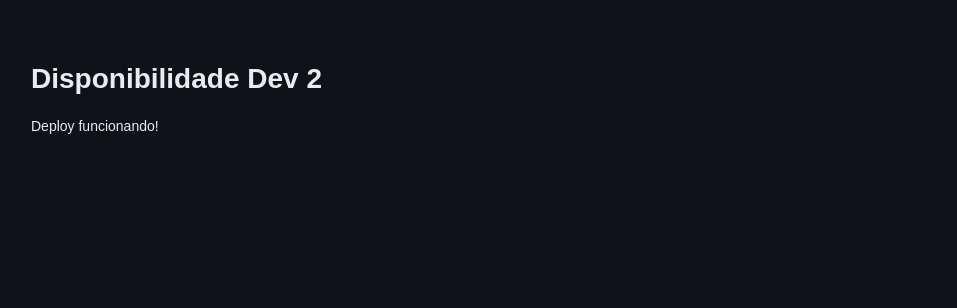
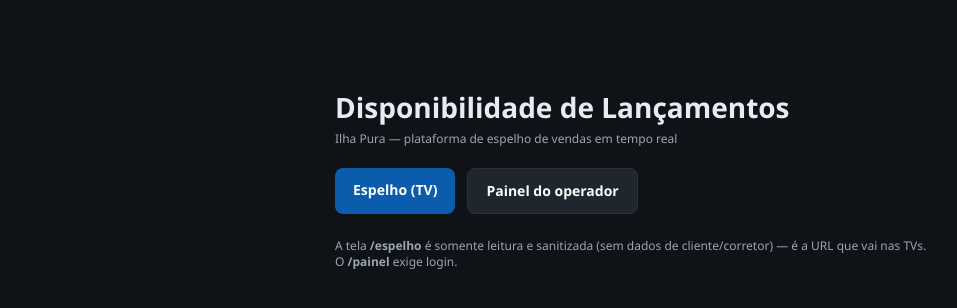
Before and after one commit to Evandson90/disponibilidadev2, a Next.js app: page / in a window 1280 px wide. Shown: the top 308 px of the page, without its empty margins (9-966 px from the left). Built offline with nearby package versions, Linux system fonts and the light colour scheme.

Commit message:
Update page.js

```diff
--- a/app/page.js
+++ b/app/page.js
@@ -1,8 +1,18 @@
-export default function Page() {
+import Link from 'next/link';
+
+export default function Home() {
   return (
-    <main style={{ padding: 40, fontFamily: "sans-serif" }}>
-      <h1>Disponibilidade Dev 2</h1>
-      <p>Deploy funcionando!</p>
-    </main>
+    <div className="home">
+      <h1>Disponibilidade de Lançamentos</h1>
+      <div className="muted">Ilha Pura — plataforma de espelho de vendas em tempo real</div>
+      <div className="btnrow">
+        <Link className="btn" href="/espelho">Espelho (TV)</Link>
+        <Link className="btn ghost" href="/painel">Painel do operador</Link>
+      </div>
+      <p className="muted" style={{marginTop:24}}>
+        A tela <b>/espelho</b> é somente leitura e sanitizada (sem dados de cliente/corretor) —
+        é a URL que vai nas TVs. O <b>/painel</b> exige login.
+      </p>
+    </div>
   );
 }
```
